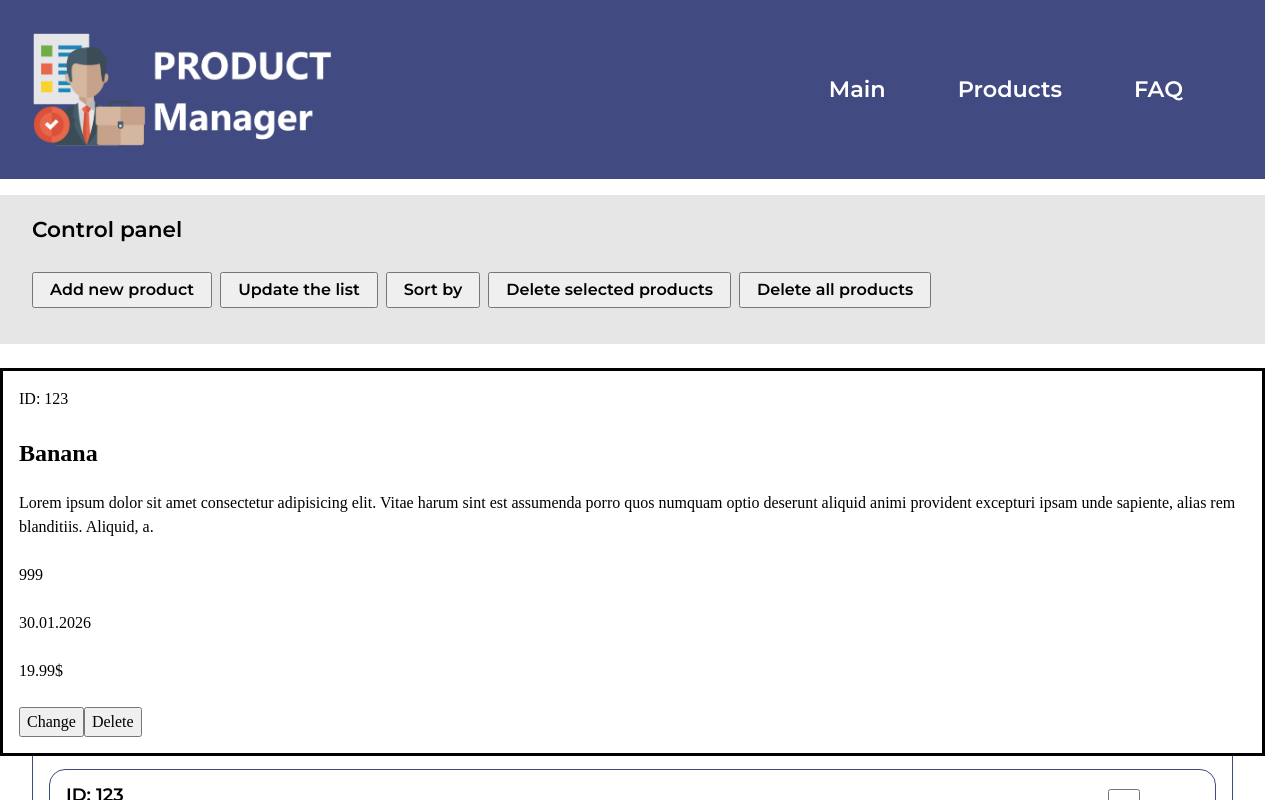
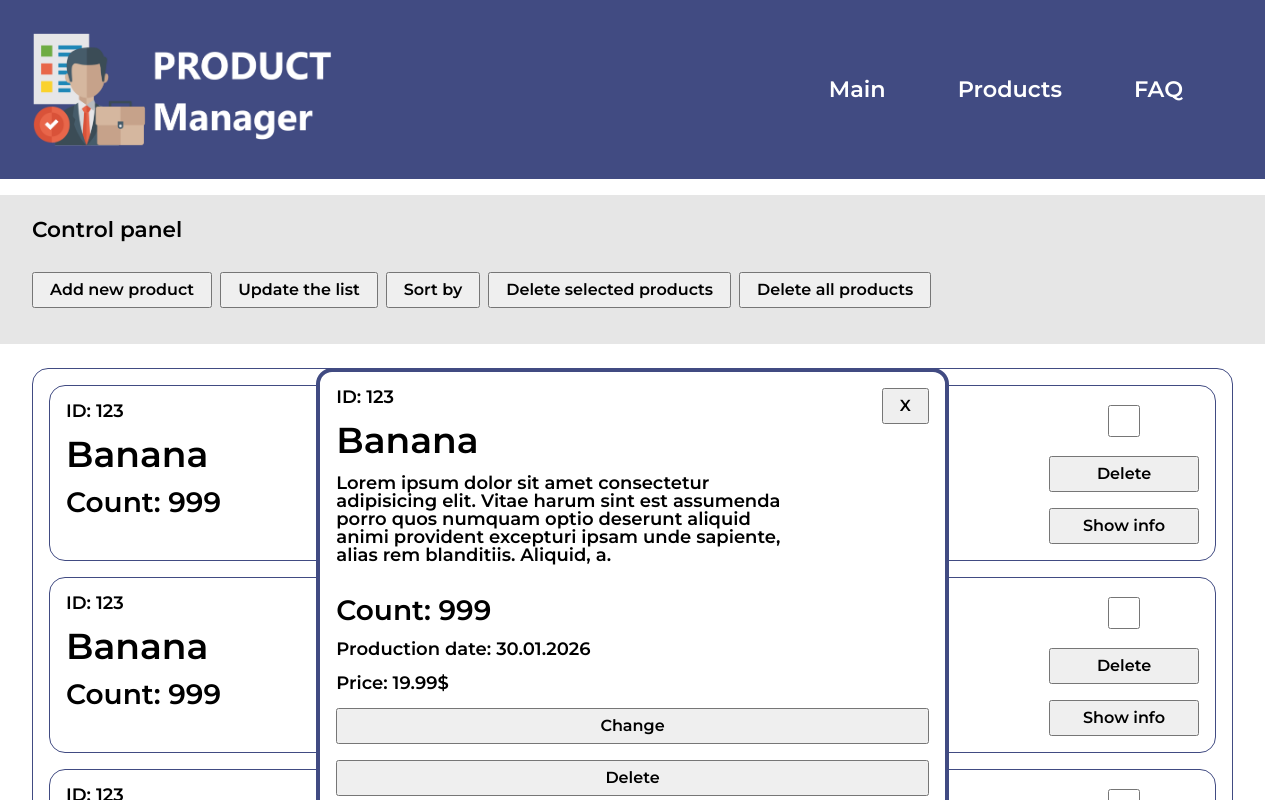
Before and after one commit to RusikHunter/Products-Manager, a React (Vite) app: page /products in a window 1280 px wide. Shown: the top 800 px of the page. Built offline with nearby package versions, Linux system fonts and the light colour scheme.

Commit message:
styles(product/modal info): write styles

```diff
--- a/src/components/ProductInfoModal/ProductInfoModal.module.scss
+++ b/src/components/ProductInfoModal/ProductInfoModal.module.scss
@@ -0,0 +1,42 @@
+@use "@/styles/index" as *;
+
+.dialog {
+    width: 50%;
+    border: var(--border-default);
+    border-width: 4px;
+    padding: 16px;
+    border-radius: var(--border-radius-default);
+}
+
+.dialog__content {
+    position: relative;
+    display: flex;
+    flex-direction: column;
+    gap: 16px;
+}
+
+.button__close {
+    top: 0;
+    right: 0;
+    position: absolute;
+}
+
+.id,
+.description,
+.production__date,
+.price {
+    width: 75%;
+    @include fluid-text(18, 18);
+    @include font(var(--font-family), 400, 1);
+}
+
+.title {
+    @include fluid-text(36, 36);
+    @include font(var(--font-family), 600, 1);
+}
+
+.count {
+    margin-top: 16px;
+    @include fluid-text(28, 28);
+    @include font(var(--font-family), 400, 1);
+}
--- a/src/components/ProductInfoModal/ProductInfoModal.tsx
+++ b/src/components/ProductInfoModal/ProductInfoModal.tsx
@@ -4,21 +4,23 @@ function ProductInfoModal() {
     return (
         <dialog open className={`${styles.dialog} dialog`}>
             <div className={styles.dialog__content}>
+                <button className={`${styles.button__close} button__control`}>X</button>
+
                 <p className={styles.id}>ID: 123</p>
 
                 <h1 className={styles.title}>Banana</h1>
 
                 <p className={styles.description}>Lorem ipsum dolor sit amet consectetur adipisicing elit. Vitae harum sint est assumenda porro quos numquam optio deserunt aliquid animi provident excepturi ipsam unde sapiente, alias rem blanditiis. Aliquid, a.</p>
 
-                <p className={styles.count}>999</p>
+                <p className={styles.count}>Count: 999</p>
 
-                <p className={styles.production__date}>30.01.2026</p>
+                <p className={styles.production__date}>Production date: 30.01.2026</p>
 
-                <p className={styles.price}>19.99$</p>
+                <p className={styles.price}>Price: 19.99$</p>
 
-                <button className={styles.button__change}>Change</button>
+                <button className={`${styles.button__change} button__control`}>Change</button>
 
-                <button className={styles.button__delete}>Delete</button>
+                <button className={`${styles.button__delete} button__control`}>Delete</button>
             </div>
         </dialog>
     )
```
